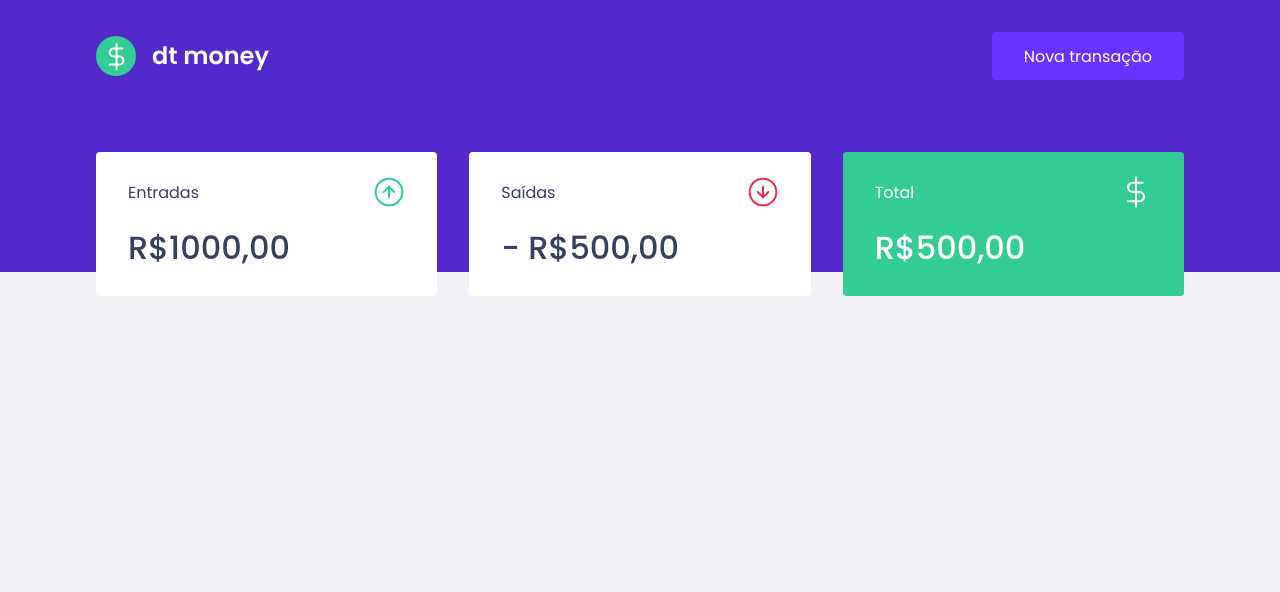
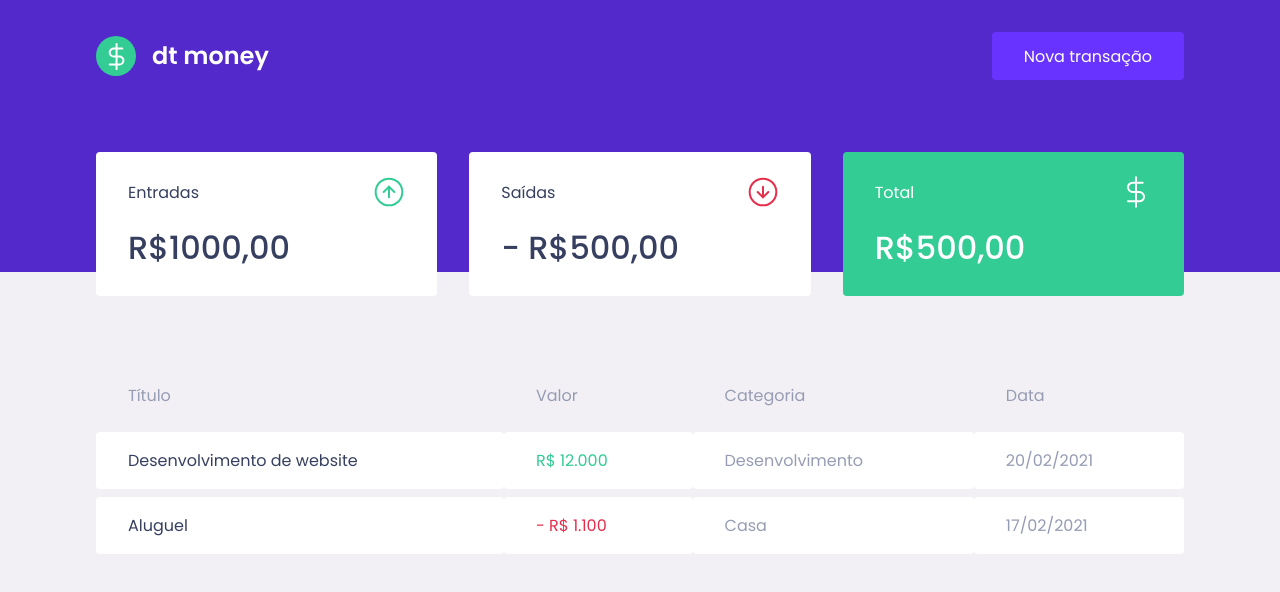
Before and after one commit to matheus-neves/dtmoney, a React (Create React App) app: page / in a window 1280 px wide. Shown: the top 592 px of the page. Built offline with nearby package versions, Linux system fonts and the light colour scheme.

Commit message:
feat(TransactionsTable): Creating component and styling

```diff
--- a/src/components/Dashboard/index.tsx
+++ b/src/components/Dashboard/index.tsx
@@ -1,11 +1,13 @@
 import React from "react"
 import { Summary } from "../Summary"
+import { TransactionsTable } from "../TransactionsTable"
 import { Container } from "./styles"
 
 export const Dashboard = () => {
   return (
     <Container>
       <Summary />
+      <TransactionsTable />
     </Container>
   )
 }
--- /dev/null
+++ b/src/components/TransactionsTable/index.tsx
@@ -0,0 +1,32 @@
+import { Container } from "./styles"
+
+export const TransactionsTable = () => {
+  return (
+    <Container>
+      <table>
+        <thead>
+          <tr>
+            <th>Título</th>
+            <th>Valor</th>
+            <th>Categoria</th>
+            <th>Data</th>
+          </tr>
+        </thead>
+        <tbody>
+          <tr>
+            <td>Desenvolvimento de website</td>
+            <td className="deposit">R$ 12.000</td>
+            <td>Desenvolvimento</td>
+            <td>20/02/2021</td>
+          </tr>
+          <tr>
+            <td>Aluguel</td>
+            <td className="withdraw">- R$ 1.100</td>
+            <td>Casa</td>
+            <td>17/02/2021</td>
+          </tr>
+        </tbody>
+      </table>
+    </Container>
+  )
+}
--- /dev/null
+++ b/src/components/TransactionsTable/styles.ts
@@ -0,0 +1,38 @@
+import styled from "styled-components";
+
+export const Container = styled.div`
+  margin-top: 4rem;
+
+  table {
+    width: 100%;
+    border-spacing: 0 0.5rem;
+
+    th {
+      color: var(--text-body);
+      font-weight: 400;
+      padding: 1rem 2rem;
+      text-align: left;
+      line-height: 1.5rem;
+    }
+
+    td {
+      padding: 1rem 2rem;
+      border: 0;
+      background: var(--shape);
+      color: var(--text-body);
+      border-radius: 0.25rem;
+
+      &:first-child {
+        color: var(--text-title);
+      }
+
+      &.deposit {
+        color: var(--green);
+      }
+
+      &.withdraw {
+        color: var(--red);
+      }
+    }
+  }
+`
```
